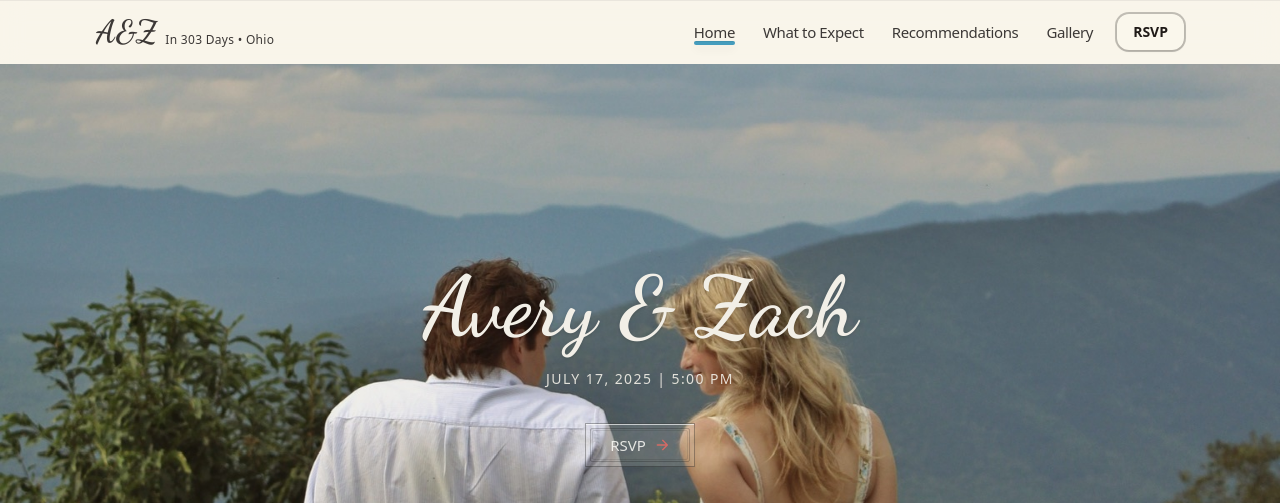
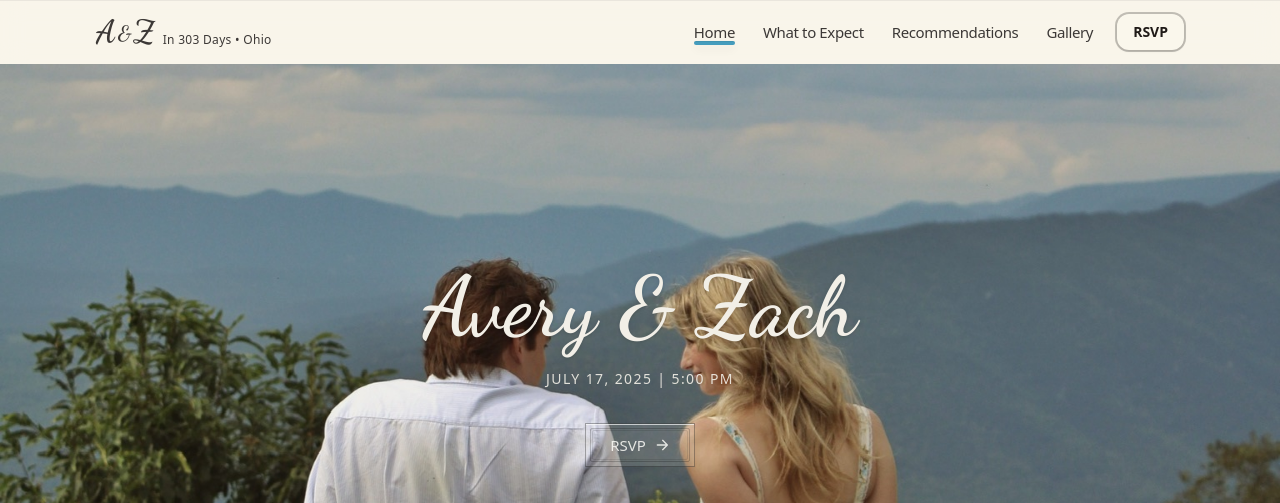
Before and after one commit to zthoffman21/thehoffmans.wedding, a React (Vite) app: page / in a window 1280 px wide. Shown: the top 503 px of the page. Built offline with nearby package versions, Linux system fonts and the light colour scheme.

Commit message:
small nav changes

```diff
--- a/src/components/Navbar.tsx
+++ b/src/components/Navbar.tsx
@@ -13,7 +13,6 @@ function countdownLabel(targetISO: string) {
     if (days == 1) return `In ${days} Day`;
     return `In ${days} Days`;
 }
-
 
 export default function NavBar() {
     const [open, setOpen] = useState(false);
@@ -90,8 +89,13 @@ export default function NavBar() {
                                 className="leading-none text-[28px] sm:text-[32px] text-ink"
                                 style={{ fontFamily: '"Dancing Script", cursive' }}
                             >
-                                A&Z
+                                A
+                                <span className="inline-block text-[.6em] sm:text-[.65em] align-baseline mx-0.5 -translate-y-[2px]">
+                                    &amp;
+                                </span>
+                                Z
                             </span>
+
                             <span
                                 className="text-xs tracking-wide text-ink/60"
                                 aria-label="Countdown to wedding"
@@ -125,7 +129,7 @@ export default function NavBar() {
                         {/* Mobile hamburger */}
                         <button
                             onClick={() => setOpen(true)}
-                            className="md:hidden inline-flex h-10 w-10 items-center justify-center rounded-xl border border-[#1F1A17]/25 bg-[#FAF7EC]/70 hover:bg-white/90"
+                            className="md:hidden inline-flex h-10 w-10 items-center justify-center rounded-xl border border-[#1F1A17]/25 bg-[#FAF7EC]/70 hover:brightness-95"
                             aria-label="Open menu"
                             aria-expanded={open}
                         >
@@ -167,7 +171,7 @@ export default function NavBar() {
                             onClick={() => setOpen(false)}
                             aria-label="Close menu"
                             className="inline-flex h-11 w-11 items-center justify-center
-                    rounded-xl border border-[#1F1A17]/15 bg-[#FAF7EC]/70 hover:bg-[#FAF7EC]/90
+                    rounded-xl border border-[#1F1A17]/15 bg-[#FAF7EC]/70 hover:brightness-95
                     focus:outline-none focus:ring-2 focus:ring-[#1F1A17]/30 active:scale-[0.98]
                     transition"
                         >
--- a/src/pages/Landing.tsx
+++ b/src/pages/Landing.tsx
@@ -33,7 +33,7 @@ export default function Landing() {
 		  	<div className="grid">
 				<p className="text-sm/6 tracking-widest uppercase opacity-90">July 17, 2025 | 5:00 PM</p>
 				<div className="mt-8 flex items-center justify-center">
-				<PerforatedButton to="/rsvp" variant="transparent" arrowColor="#ea6962d8">
+				<PerforatedButton to="/rsvp" variant="transparent" arrowColor="#fcfbf7d8">
 					RSVP
 				</PerforatedButton>
 				</div>
```
